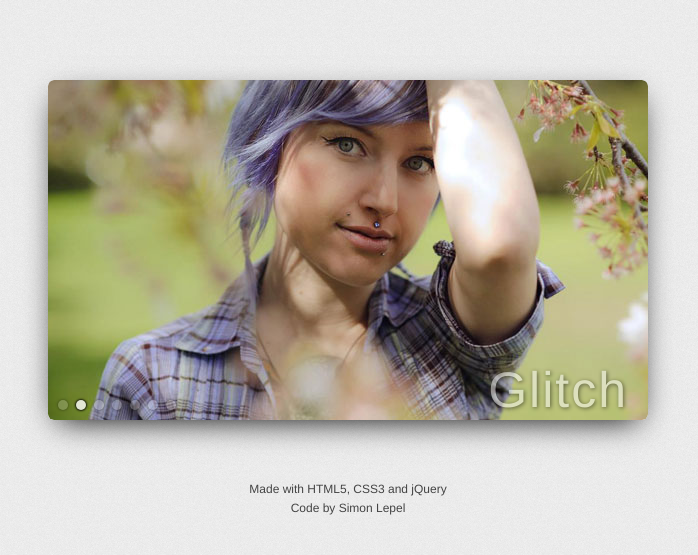
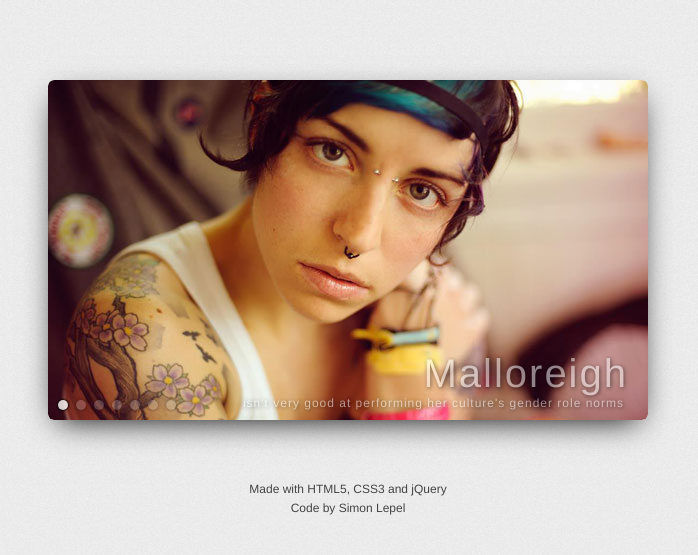
Before and after one commit to simbo/ImageSlider, a plain HTML site: page index.html in a window 1280 px wide. Shown: the top 555 px of the page, without its empty margins (292-990 px from the left). Drawn offline with nearby package versions, Linux system fonts and the light colour scheme.

Commit message:
added optional subtitles

```diff
--- a/imageslider.js
+++ b/imageslider.js
@@ -4,7 +4,8 @@ $.fn.imageSlider = function( _options ) {
 			animationDuration: 1200,
 			animation: 'fade',
 			appearance: 'in',
-			easing: 'swing'
+			easing: 'swing',
+			delimiter: '|'
 		}, _options==undefined ? {} : _options),
 		container = $(this),
 		width = container.width(),
@@ -31,11 +32,23 @@ $.fn.imageSlider = function( _options ) {
 		options.animation = animations[currentAnimation];
 	}
 	container.find('a').each(function(i){
-		var img = $(this).find('img').detach();
-		$(this).text( img.attr('title') ).wrap('<div/>').after(img);
+		var img = $(this).find('img').detach(),
+			title = img.attr('title'),
+			subtitle = '',
+			delimiterPosition = title!=undefined ? title.indexOf(options.delimiter) : -1;
+		if( delimiterPosition>0 ) {
+			subtitle = $.trim(title.substr(delimiterPosition+1));
+			title = $.trim(title.substr(0,delimiterPosition));
+		}
+		else
+			title = $.trim(title);
+		$(this).html('<em>'+title+'</em>').wrap('<div/>').after(img);
+		if( subtitle!='' )
+			$(this).append('<span>'+subtitle+'</span>');
+		img.attr('title','');
 		nav.append(
 			$('<li/>').append(
-				$('<a href="#"></a>').click(function(ev){
+				$('<a href="#" title="'+title+'"></a>').click(function(ev){
 					ev.preventDefault();
 					if( slides.filter(':animated').length>0 || slides.filter(':eq('+i+')').is(':visible') )
 						return;
--- a/index.html
+++ b/index.html
@@ -12,13 +12,13 @@
 <body>
 	<div id="wrap">
 		<div class="image-slider">
-			<a href="#"><img src="img/malloreigh.jpg" title="Malloreigh" alt="" /></a>
-			<a href="#"><img src="img/glitch.jpg" title="Glitch" alt="" /></a>
-			<a href="#"><img src="img/katherine.jpg" title="Katherine" alt="" /></a>
-			<a href="#"><img src="img/stella.jpg" title="Stella" alt="" /></a>
-			<a href="#"><img src="img/stephy.jpg" title="Stephy" alt="" /></a>
-			<a href="#"><img src="img/pia.jpg" title="Pia" alt="" /></a>
-			<a href="#"><img src="img/soya.jpg" title="Soya" alt="" /></a>
+			<a href="#"><img src="img/malloreigh.jpg" title="Malloreigh|isn't very good at performing her culture's gender role norms" alt="" /></a>
+			<a href="#"><img src="img/glitch.jpg" title="Glitch|bot" alt="" /></a>
+			<a href="#"><img src="img/katherine.jpg" title="Katherine|me, weird? bitch, i'm limited edition" alt="" /></a>
+			<a href="#"><img src="img/stella.jpg" title="Stella|I watch UFC so don't fuck with me cuz I know Chuck Liddell!" alt="" /></a>
+			<a href="#"><img src="img/stephy.jpg" title="Stephy|wish i had an iphone not a blackberry" alt="" /></a>
+			<a href="#"><img src="img/pia.jpg" title="Pia|vaka loka ^_^" alt="" /></a>
+			<a href="#"><img src="img/soya.jpg" title="Soya|is Suicide Girl of the Year! *party horn*" alt="" /></a>
 		</div>
 		<p>
 			Made with HTML5, CSS3 and jQuery<br/>
--- a/scripts.js
+++ b/scripts.js
@@ -3,7 +3,7 @@ $(document).ready(function(){
 	$('.image-slider').imageSlider({
 		animation: ['fade','right','top right','top','top left','left','bottom left','bottom','bottom right'],
 		animationDuration: 1000,
-		displayDuration: 3000,
+		displayDuration: 6000,
 		appearance: 'out'
 	});
 
--- a/styles.css
+++ b/styles.css
@@ -68,17 +68,33 @@ a img {
 	position:absolute;
 	bottom:20px;
 	right:20px;
-	font-size:50px;
-	letter-spacing:2px;
 	color:#fff;
 	text-shadow: 1px 1px 4px #000;
 	filter: dropshadow(color=#000, offx=1, offy=1);
 	opacity:.5;
+	max-width:400px;
+	text-align:right;
+	line-height:1.2em;
 }
 
 .image-slider div a:hover {
 	text-decoration:none;
 	opacity:1;
+}
+
+.image-slider div a em {
+	display:block;
+	letter-spacing:2px;
+	font-size:40px;
+	font-style:normal;
+}
+
+.image-slider div a span {
+	display:block;
+	margin:15px 4px -10px 0;
+	letter-spacing:1px;
+	font-size:12px;
+	font-weight:normal;
 }
 
 .image-slider ul,
```
Also changed, not shown: 1 other file.
